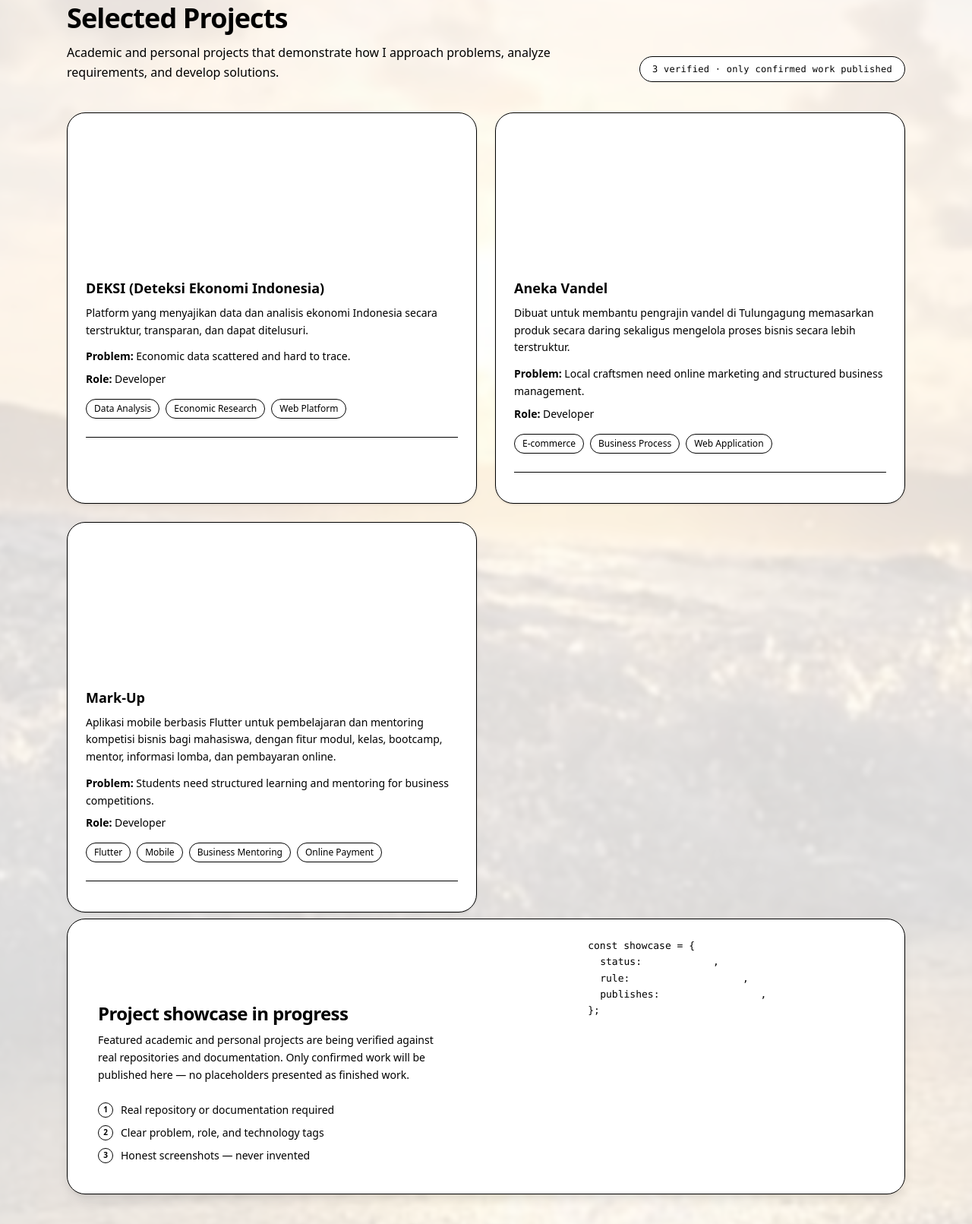
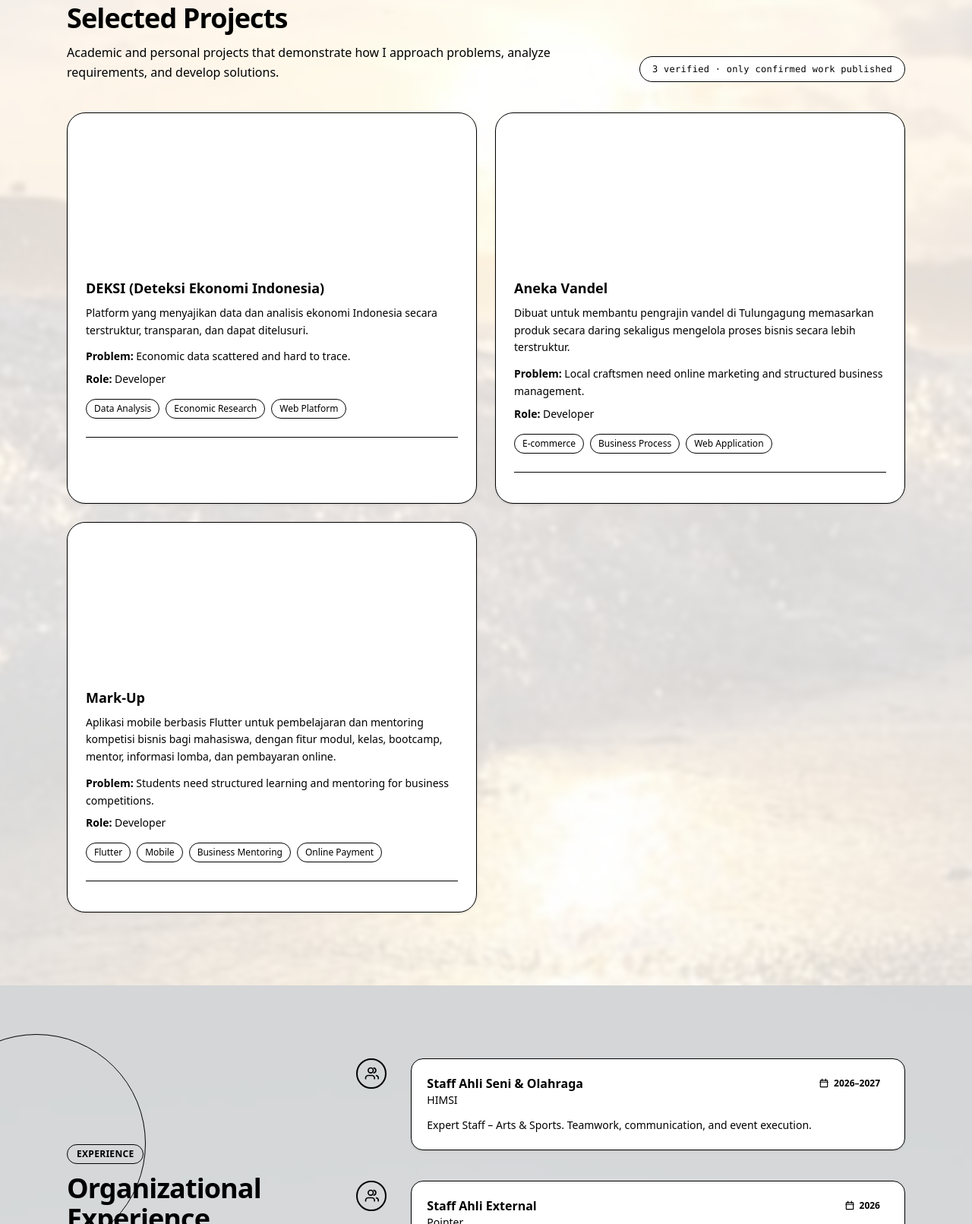
Before and after one commit to AzkaDanend/PortoAzkaDanen, a Laravel app: page / in a window 1280 px wide. Shown: the part 4889-6500 px from the top of the page at 76% size. Run offline with Laravel 12, Linux system fonts and the light colour scheme.

Commit message:
feat: remove showcase card, internship badge, Datavidia; list all repos incl forks

```diff
--- a/config/portfolio.php
+++ b/config/portfolio.php
@@ -280,20 +280,12 @@ return [
                 'verification_url' => '',
                 'pdf_url' => null,
             ],
-            [
-                'title' => 'Datavidia 10.0',
-                'issuer' => 'Institut Teknologi Bandung (ITB)',
-                'issue_date' => 'Kompetisi Data Science tingkat nasional',
-                'skills' => ['Data Science', 'Data Analysis', 'Competition'],
-                'verification_url' => '',
-                'pdf_url' => null,
-            ],
         ],
     ],
 
     'github' => [
         'username' => 'AzkaDanend',
-        'repos_endpoint' => 'https://api.github.com/users/AzkaDanend/repos?sort=updated&per_page=6',
+        'repos_endpoint' => 'https://api.github.com/users/AzkaDanend/repos?sort=updated&per_page=100',
         'calendar_endpoint' => 'https://api.github.com/users/AzkaDanend/events/public',
         'title' => 'GitHub Activity',
         'subtitle' => 'A look at my public repositories and coding activity.',
--- a/resources/views/components/project-card.blade.php
+++ b/resources/views/components/project-card.blade.php
@@ -14,7 +14,9 @@
         @else
             <div class="flex h-full w-full flex-col items-center justify-center gap-3 p-6 text-center">
                 <span class="rounded-xl bg-white/15 px-4 py-1 font-mono text-xs uppercase tracking-widest text-white/90">{{ $project['status'] }}</span>
-                <p class="max-w-[16rem] text-sm font-medium text-white/80">Placeholders appear only while real project art is unavailable.</p>
+                @if (($project['status'] ?? '') === 'draft')
+                    <p class="max-w-[16rem] text-sm font-medium text-white/80">Placeholders appear only while real project art is unavailable.</p>
+                @endif
             </div>
         @endif
     </div>
--- a/resources/views/sections/github-contact.blade.php
+++ b/resources/views/sections/github-contact.blade.php
@@ -76,7 +76,7 @@
                 </div>
 
                 <div class="lg:col-span-3">
-                    <h3 class="mb-4 text-sm font-bold uppercase tracking-wide text-white/85">Top Public Repositories</h3>
+                    <h3 class="mb-4 text-sm font-bold uppercase tracking-wide text-white/85">Public Repositories</h3>
 
                     <template x-if="repos.status === 'loading'">
                         <div class="space-y-4" aria-live="polite">
@@ -101,7 +101,12 @@
                                 >
                                     <div class="flex items-start justify-between gap-2">
                                         <h4 class="truncate font-mono text-sm font-bold text-navy-700 group-hover:text-navy-800" x-text="repo.name"></h4>
-                                        <x-icon name="external" class="h-4 w-4 shrink-0 text-muted group-hover:text-navy-700"/>
+                                        <div class="flex shrink-0 items-center gap-1.5">
+                                            <template x-if="repo.fork">
+                                                <span class="rounded-full bg-navy-50 px-2 py-0.5 font-mono text-[10px] font-bold uppercase tracking-wide text-navy-500">Fork</span>
+                                            </template>
+                                            <x-icon name="external" class="h-4 w-4 shrink-0 text-muted group-hover:text-navy-700"/>
+                                        </div>
                                     </div>
                                     <p class="mt-2 grow text-xs leading-relaxed text-muted" x-text="repo.description || 'No description provided.'"></p>
                                     <div class="mt-4 flex flex-wrap items-center gap-3 border-t border-navy-50 pt-3 text-xs text-muted">
@@ -157,7 +162,7 @@
                         <p class="font-mono text-[11px] uppercase tracking-[0.25em] text-white/70">Direct channels</p>
                         <ul class="mt-4 space-y-3 text-sm">
                             <li><a href="mailto:{{ $profile['email'] }}" class="font-semibold text-white underline decoration-white/30 underline-offset-4 hover:decoration-white">{{ $profile['email'] }}</a></li>
-                            <li class="text-white/75">{{ $profile['location'] }} · {{ $profile['availability'] }}</li>
+                            <li class="text-white/75">{{ $profile['location'] }}</li>
                             <li class="text-white/75">{{ $profile['university'] }} · {{ $profile['major'] }}</li>
                         </ul>
                         <p class="mt-5 border-t border-white/15 pt-4 font-mono text-[10px] uppercase tracking-[0.2em] text-white/60">Photo: shoreline at golden hour</p>
@@ -228,8 +233,7 @@
                         const data = await res.json();
                         if (!Array.isArray(data)) return { ok: false };
                         const repos = data
-                            .filter((r) => r && !r.fork)
-                            .slice(0, 6)
+                            .filter((r) => r)
                             .map((r) => ({
                                 name: r.name || '',
                                 description: r.description,
@@ -237,6 +241,7 @@
                                 stars: r.stargazers_count ?? 0,
                                 forks: r.forks_count ?? 0,
                                 url: r.html_url ?? null,
+                                fork: !!r.fork,
                             }));
                         return { ok: true, repos };
                     } catch (err) {
--- a/resources/views/sections/navbar.blade.php
+++ b/resources/views/sections/navbar.blade.php
@@ -48,13 +48,6 @@
             </ul>
 
             <div class="hidden items-center gap-3 md:flex">
-                <span
-                    class="inline-flex items-center gap-2 rounded-full border px-3 py-1.5 text-xs font-semibold transition-colors"
-                    :class="scrolled ? 'border-peri-200 bg-peri-50 text-peri-600' : 'border-white/30 bg-white/10 text-white'"
-                >
-                    <span class="h-1.5 w-1.5 rounded-full" :class="scrolled ? 'bg-peri-400' : 'bg-emerald-300'" aria-hidden="true"></span>
-                    {{ $profile['availability'] }}
-                </span>
                 <a
                     href="#contact"
                     class="rounded-xl px-4 py-2 text-sm font-semibold shadow-sm transition focus-visible:outline focus-visible:outline-2 focus-visible:outline-offset-2 focus-visible:outline-navy-600"
@@ -95,11 +88,7 @@
                     </li>
                 @endforeach
             </ul>
-            <div class="mt-3 flex items-center justify-between gap-3 border-t border-navy-100 pt-3">
-                <span class="inline-flex items-center gap-2 rounded-full border border-peri-200 bg-peri-50 px-3 py-1.5 text-xs font-semibold text-peri-600">
-                    <span class="h-1.5 w-1.5 rounded-full bg-peri-400" aria-hidden="true"></span>
-                    {{ $profile['availability'] }}
-                </span>
+            <div class="mt-3 flex items-center justify-end gap-3 border-t border-navy-100 pt-3">
                 <a href="#contact" @click="open = false" class="rounded-xl bg-navy-700 px-4 py-2 text-sm font-semibold text-white transition hover:bg-navy-800">Let's Connect</a>
             </div>
         </div>
--- a/resources/views/sections/skills-projects.blade.php
+++ b/resources/views/sections/skills-projects.blade.php
@@ -54,35 +54,6 @@
                     @endforeach
                 </div>
             @endif
-
-            <div class="mt-2 overflow-hidden rounded-3xl border border-navy-100 bg-white shadow-lg shadow-navy-700/5" data-reveal>
-                <div class="grid grid-cols-1 md:grid-cols-5">
-                    <div class="p-8 sm:p-10 md:col-span-3">
-                        <span class="inline-flex h-12 w-12 items-center justify-center rounded-2xl bg-navy-700 text-white">
-                            <x-icon name="code"/>
-                        </span>
-                        <h3 class="mt-5 text-2xl font-bold tracking-tight text-navy-700">Project showcase in progress</h3>
-                        <p class="mt-2 max-w-md text-sm leading-relaxed text-muted">
-                            Featured academic and personal projects are being verified against real repositories and documentation.
-                            Only confirmed work will be published here — no placeholders presented as finished work.
-                        </p>
-                        <ul class="mt-6 space-y-2.5 text-sm text-muted">
-                            <li class="flex items-center gap-2.5"><span class="inline-flex h-5 w-5 items-center justify-center rounded-full border border-navy-200 text-[10px] font-bold text-navy-700">1</span>Real repository or documentation required</li>
-                            <li class="flex items-center gap-2.5"><span class="inline-flex h-5 w-5 items-center justify-center rounded-full border border-navy-200 text-[10px] font-bold text-navy-700">2</span>Clear problem, role, and technology tags</li>
-                            <li class="flex items-center gap-2.5"><span class="inline-flex h-5 w-5 items-center justify-center rounded-full border border-navy-200 text-[10px] font-bold text-navy-700">3</span>Honest screenshots — never invented</li>
-                        </ul>
-                    </div>
-                    <div class="relative min-h-60 bg-navy-800 md:col-span-2">
-                        <div class="absolute inset-0 bg-navy-800 p-6 font-mono text-[13px] leading-relaxed text-navy-50" aria-hidden="true">
-                            <p><span class="text-peri-300">const</span> showcase <span class="text-peri-300">=</span> {</p>
-                            <p class="pl-4">status: <span class="text-white/90">"verifying"</span>,</p>
-                            <p class="pl-4">rule: <span class="text-white/90">"no-fake-projects"</span>,</p>
-                            <p class="pl-4">publishes: <span class="text-white/90">"confirmed-only"</span>,</p>
-                            <p>};</p>
-                        </div>
-                    </div>
-                </div>
-            </div>
         </div>
     </div>
 </section>
```
